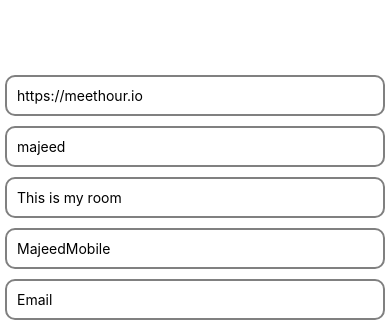
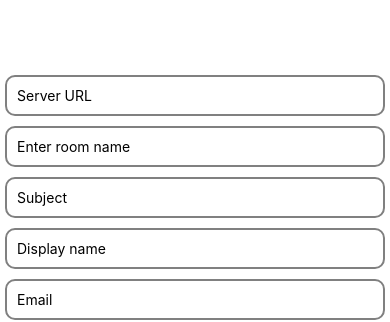
Before and after one commit to v-empower/MeetHour-Web-MobileSDKs, a React Native app in the folder reactnative/MeetHourSDKTest/: screen / in a window 390 px wide. Shown: the top 322 px of the page. Built offline with nearby package versions, Linux system fonts and the light colour scheme.

Commit message:
fixed input for iOS devices

```diff
--- a/reactnative/MeetHourSDKTest/App.js
+++ b/reactnative/MeetHourSDKTest/App.js
@@ -24,10 +24,10 @@
     this.onConferenceWillJoin = this.onConferenceWillJoin.bind(this);
     this.state = {
       showMeet: false,
-      serverUrl: 'https://meethour.io',
-      roomName: 'majeed',
-      subject: 'This is my room',
-      displayName: 'MajeedMobile',
+      serverUrl: '',
+      roomName: '',
+      subject: '',
+      displayName: '',
       email: '',
       audioMuted: false,
       videoMuted: false
@@ -35,22 +35,36 @@
   }
 
   runMeet() {
-    this.setState({ showMeet: true })
-    const userInfo = {
+    this.setState({showMeet: true});
+
+    const meetingInfo = {
       serverUrl: this.state.serverUrl,
       roomName: this.state.roomName,
       subject: this.state.subject,
       userInfo: {
-          displayName: this.state.displayName,
-          email: this.state.email,
-          avatar: strings.avatar.avatarURL,
+        displayName: this.state.displayName,
+        email: this.state.email,
+        avatar: strings.avatar.avatarURL,
       },
       audioMuted: this.state.audioMuted,
-      videoMuted: this.state.videoMuted
+      videoMuted: this.state.videoMuted,
     };
+
+    // Parameters for iOS devices
+    MeetHour.roomName = meetingInfo.roomName;
+    MeetHour.subject = meetingInfo.subject;
+    MeetHour.audioMuted = meetingInfo.audioMuted;
+    MeetHour.videoMuted = meetingInfo.videoMuted;
+
     setTimeout(() => {
-      MeetHour.call(userInfo);
+      (Platform.OS === 'ios') ?
+        MeetHour.call(
+          meetingInfo.serverUrl + '/' + meetingInfo.roomName,
+          meetingInfo.userInfo,
+        ) :
+        MeetHour.call(meetingInfo);
     }, 1000);
+
     this.cleanUp();
   }
 
@@ -83,9 +97,6 @@
   }
 
   render() {
-
-    console.log('inside render ', this.state.showMeet);
-
     return (
       <View style={styles.container}>
         {this.state.showMeet ? (
--- a/reactnative/MeetHourSDKTest/package.json
+++ b/reactnative/MeetHourSDKTest/package.json
@@ -11,7 +11,7 @@
   },
   "dependencies": {
     "react": "16.11.0",
-    "react-native": "github:jitsi/react-native#891986ec5ecaef65d1c8a7fe472f86cf84fe7551",
+    "react-native": "^0.62.3",
     "react-native-meet-hour-sdk": "github:v-empower/react-native-meet-hour-sdk#326d1afece86931fc5ebce4f9023a89ef0834ab2"
   },
   "devDependencies": {
```
Also changed, not shown: 1 other file (tests, documents, lock files or other folders).
